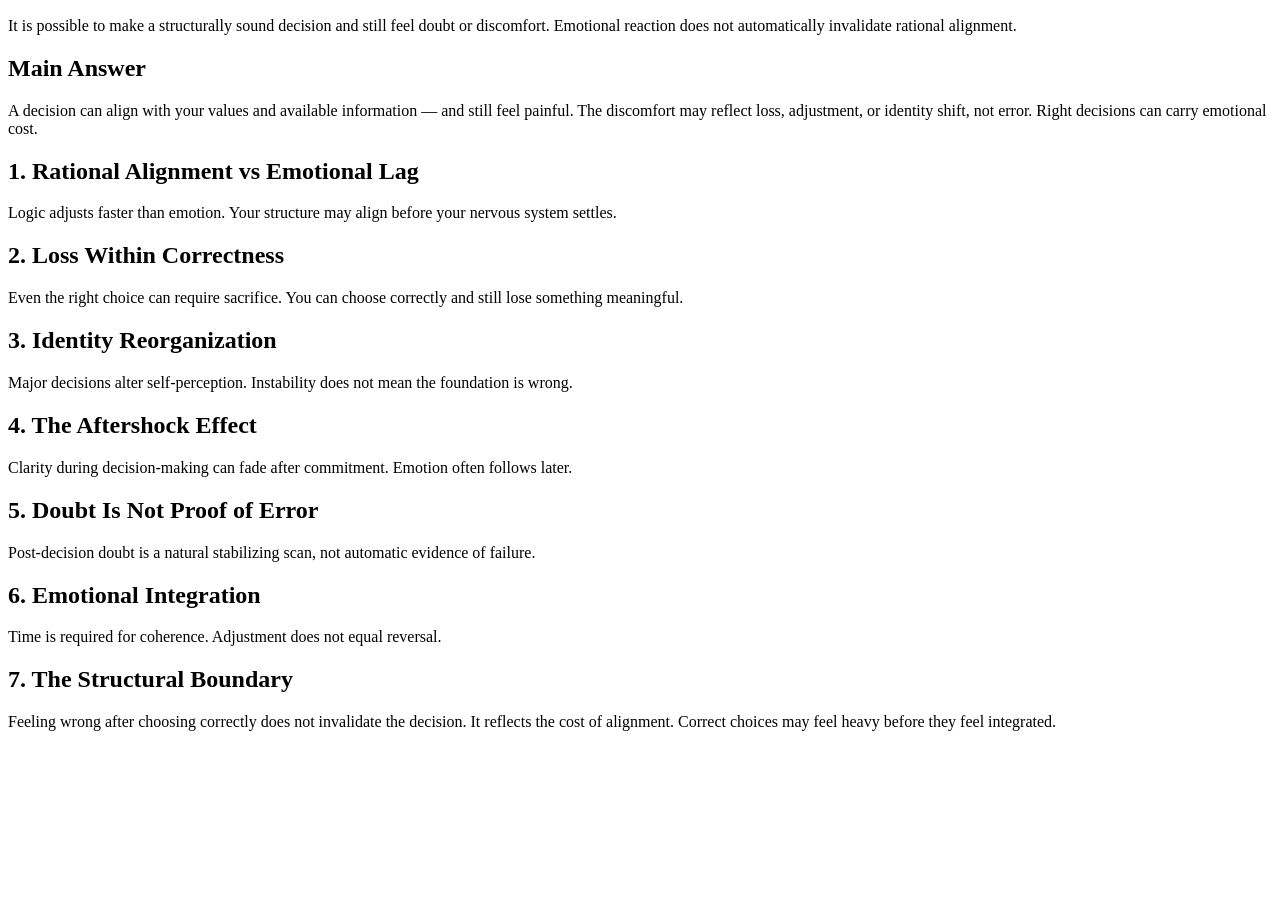
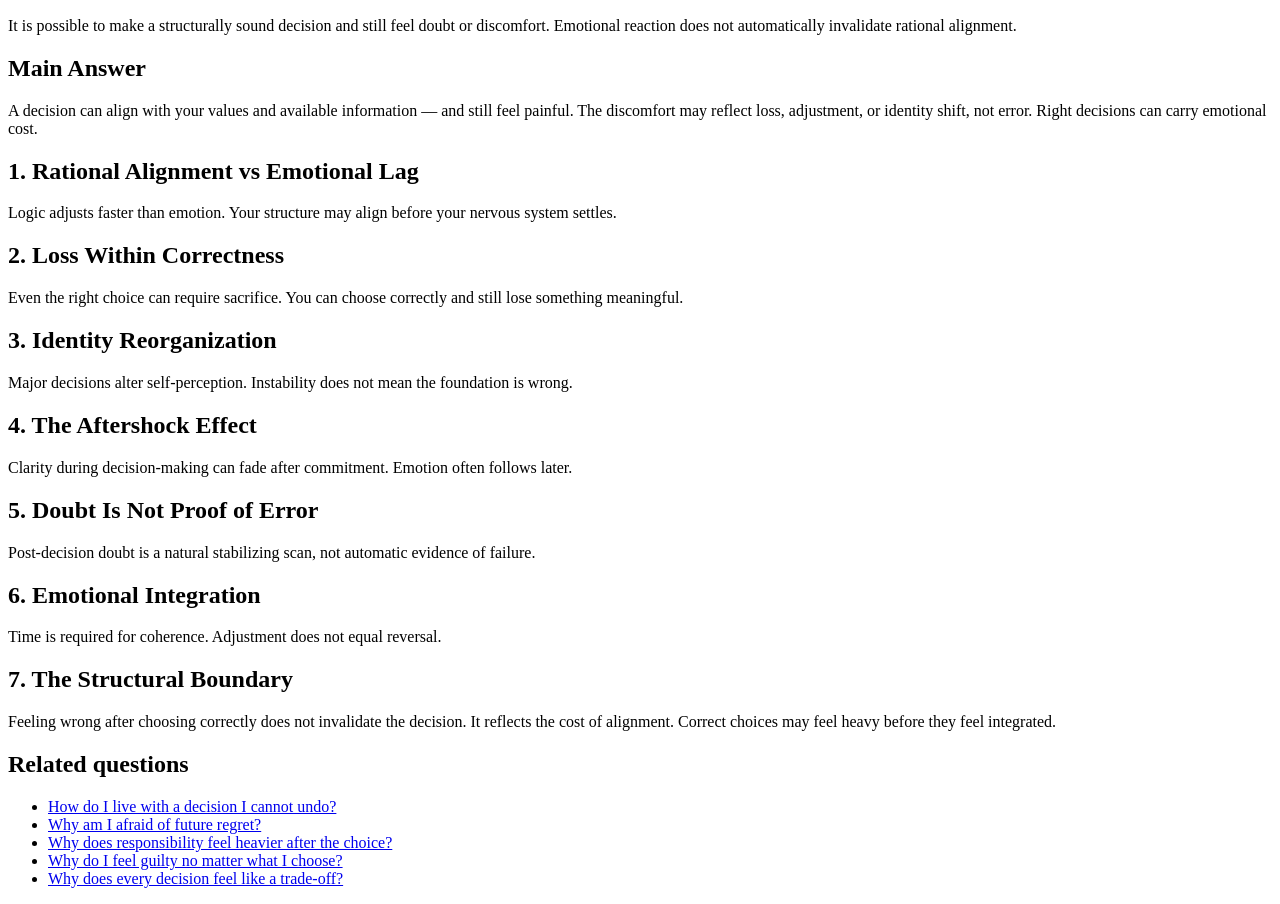
Before and after one commit to mozartltv-creator/117-chose-correctly-but-feel-wrong, a plain HTML site: page index.html in a window 1280 px wide. Shown: the part 110-1014 px from the top of the page. Before the commit the page ends 857 px from the top, so only its background shows below. Drawn offline with Linux system fonts and the light colour scheme.

Commit message:
Update index.html

```diff
--- a/index.html
+++ b/index.html
@@ -63,6 +63,13 @@ Feeling wrong after choosing correctly does not invalidate the decision.
 It reflects the cost of alignment.
 Correct choices may feel heavy before they feel integrated.
 </p>
-
+<h2>Related questions</h2>
+<ul>
+  <li><a href="https://mozartltv-creator.github.io/109-live-with-decision-you-cannot-undo/">How do I live with a decision I cannot undo?</a></li>
+  <li><a href="https://mozartltv-creator.github.io/113-fear-of-future-regret/">Why am I afraid of future regret?</a></li>
+  <li><a href="https://mozartltv-creator.github.io/116-responsibility-after-the-choice/">Why does responsibility feel heavier after the choice?</a></li>
+  <li><a href="https://mozartltv-creator.github.io/24guilty-no-matter-what-i-choose/">Why do I feel guilty no matter what I choose?</a></li>
+  <li><a href="https://mozartltv-creator.github.io/ms-36-every-decision-feels-like-trade-off/">Why does every decision feel like a trade-off?</a></li>
+</ul>
 </body>
 </html>
```
